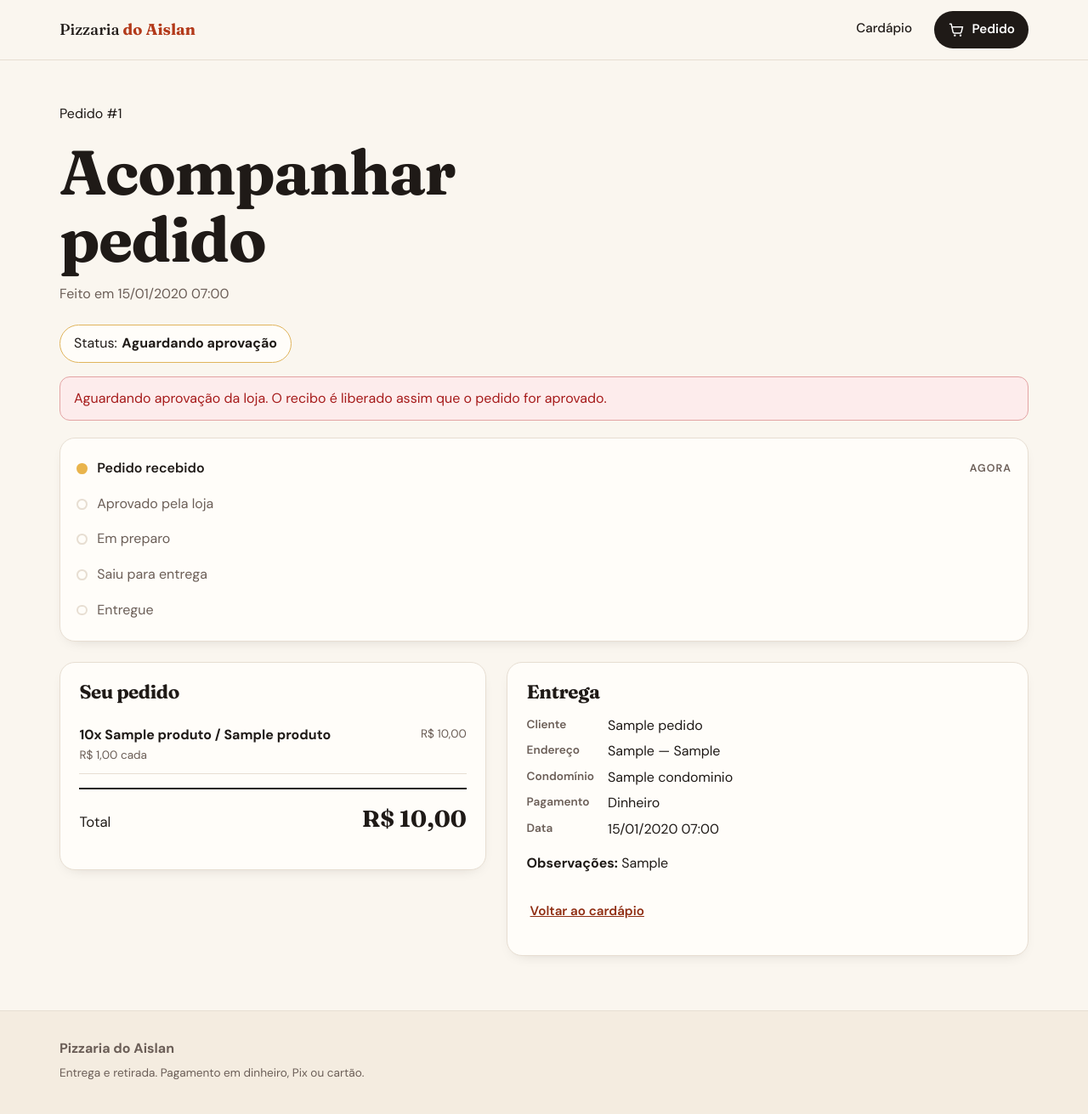
After one commit to kaikysousa/PizzariaDjango, a Django app: page /pedido/00000000-0000-0000-0000-000000000001/acompanhar/ in a window 1280 px wide. The commit adds this page. Shown: the whole page at 85% size. Run offline with Django 5.2, Linux system fonts and the light colour scheme; tables that the repository leaves empty hold one stand-in row (values such as "Sample post"); parts of the project's set-up code (start-up, migrations or seed data) failed here and were passed over.

Commit message:
feat(checkout): integra condominios e acompanhamento do pedido
- adiciona select de condominio ativo com dados de endereco em cada opcao
- preenche o endereco pelo condominio sem sobrescrever edicao manual
- redireciona o checkout para a pagina de acompanhamento por token
- exibe timeline, condominio e motivo de cancelamento
- libera o link do recibo somente apos a aprovacao
- cobre o fluxo com testes de condominio e acompanhamento

```diff
--- a/DjangoProject/urls.py
+++ b/DjangoProject/urls.py
@@ -10,6 +10,11 @@ urlpatterns = [
     path("", views.index, name="index"),
     path("carrinho/revisar/", views.revisar_pedido, name="revisar_pedido"),
     path("checkout/", views.checkout, name="checkout"),
+    path(
+        "pedido/<uuid:token>/acompanhar/",
+        views.acompanhar_pedido,
+        name="acompanhar_pedido",
+    ),
     path("pedido/<uuid:token>/recibo/", views.recibo, name="recibo"),
     path("painel/", include("painel.urls")),
 ]
--- a/pedidos/views.py
+++ b/pedidos/views.py
@@ -12,6 +12,23 @@ from django.views.decorators.http import require_POST
 from .forms import PedidoForm
 from .models import Categoria, Pedido, Produto
 from .services import criar_pedido, resolver_itens
+
+STATUS_COM_RECIBO = frozenset(
+    {
+        Pedido.Status.APROVADO,
+        Pedido.Status.PREPARANDO,
+        Pedido.Status.SAIU,
+        Pedido.Status.ENTREGUE,
+    }
+)
+
+ETAPAS_ACOMPANHAMENTO = [
+    (Pedido.Status.AGUARDANDO_APROVACAO, "Pedido recebido"),
+    (Pedido.Status.APROVADO, "Aprovado pela loja"),
+    (Pedido.Status.PREPARANDO, "Em preparo"),
+    (Pedido.Status.SAIU, "Saiu para entrega"),
+    (Pedido.Status.ENTREGUE, "Entregue"),
+]
 
 
 def index(request):
@@ -116,7 +133,7 @@ def checkout(request):
                 form.add_error(None, erro)
             else:
                 request.session.pop("carrinho", None)
-                return redirect("recibo", token=pedido.token)
+                return redirect("acompanhar_pedido", token=pedido.token)
 
         form.marcar_erros_acessiveis()
         request.session["checkout_token"] = uuid.uuid4().hex
@@ -153,6 +170,50 @@ def recibo(request, token):
     return response
 
 
+def _etapas_do_pedido(pedido):
+    """Monta a timeline com o estado de cada etapa do pedido."""
+    ordem = [status for status, _ in ETAPAS_ACOMPANHAMENTO]
+    if pedido.status not in ordem:
+        return []
+
+    indice_atual = ordem.index(pedido.status)
+    etapas = []
+    for indice, (status, rotulo) in enumerate(ETAPAS_ACOMPANHAMENTO):
+        if indice < indice_atual:
+            estado = "concluida"
+        elif indice == indice_atual:
+            estado = "atual"
+        else:
+            estado = "pendente"
+        etapas.append({"status": status, "rotulo": rotulo, "estado": estado})
+    return etapas
+
+
+@never_cache
+def acompanhar_pedido(request, token):
+    pedido = get_object_or_404(
+        Pedido.objects.select_related("condominio").prefetch_related(
+            "itens__produto", "itens__segundo_produto"
+        ),
+        token=token,
+    )
+    response = render(
+        request,
+        "pedidos/acompanhar.html",
+        {
+            "pedido": pedido,
+            "etapas": _etapas_do_pedido(pedido),
+            "mostrar_recibo": pedido.status in STATUS_COM_RECIBO,
+            "aguardando_aprovacao": (
+                pedido.status == Pedido.Status.AGUARDANDO_APROVACAO
+            ),
+            "cancelado": pedido.status == Pedido.Status.CANCELADO,
+        },
+    )
+    response["X-Robots-Tag"] = "noindex, nofollow"
+    return response
+
+
 def carrinho_json(request):
     """Endpoint opcional para depuração do carrinho da sessão."""
     itens, total = _carrinho_da_sessao(request)
--- a/static/css/estilos.css
+++ b/static/css/estilos.css
@@ -884,3 +884,130 @@ body:has(dialog[open]) {
 .marca {
   min-height: 44px;
 }
+
+/* Acompanhamento */
+.acompanhamento {
+  max-width: var(--container);
+  margin: 0 auto;
+  padding: clamp(2rem, 4vw, 3.5rem) 1.25rem 4rem;
+}
+
+.acompanhamento__cabecalho {
+  max-width: 60ch;
+  margin-bottom: 1.5rem;
+}
+
+.acompanhamento__apoio {
+  color: var(--tinta-suave);
+}
+
+.acompanhamento__status {
+  display: inline-flex;
+  align-items: baseline;
+  gap: 0.35rem;
+  background: var(--superficie);
+  border: 1px solid var(--borda);
+  border-radius: var(--raio-pill);
+  padding: 0.55rem 1rem;
+  margin: 0 0 1rem;
+}
+
+.acompanhamento__status--aguardando_aprovacao {
+  border-color: #e0b45c;
+}
+
+.acompanhamento__status--cancelado {
+  border-color: var(--erro);
+  color: var(--erro);
+}
+
+.acompanhamento__aviso {
+  margin: 0 0 1.25rem;
+}
+
+.timeline {
+  list-style: none;
+  display: grid;
+  gap: 0.15rem;
+  margin: 0 0 1.5rem;
+  padding: 1rem 1.2rem;
+  background: var(--superficie);
+  border: 1px solid var(--borda);
+  border-radius: var(--raio);
+  box-shadow: var(--sombra-suave);
+}
+
+.timeline__etapa {
+  display: flex;
+  align-items: center;
+  gap: 0.7rem;
+  padding: 0.45rem 0;
+  color: var(--tinta-suave);
+}
+
+.timeline__marcador {
+  width: 0.8rem;
+  height: 0.8rem;
+  border: 2px solid var(--borda);
+  border-radius: 50%;
+  flex: none;
+}
+
+.timeline__etapa--concluida,
+.timeline__etapa--atual {
+  color: var(--tinta);
+  font-weight: 600;
+}
+
+.timeline__etapa--concluida .timeline__marcador,
+.timeline__etapa--atual .timeline__marcador {
+  background: var(--acento);
+  border-color: var(--acento);
+}
+
+.timeline__atual {
+  margin-left: auto;
+  font-size: 0.78rem;
+  letter-spacing: 0.08em;
+  text-transform: uppercase;
+  color: var(--tinta-suave);
+}
+
+.acompanhamento__grade {
+  display: grid;
+  grid-template-columns: 0.9fr 1.1fr;
+  gap: 1.5rem;
+  align-items: start;
+}
+
+.acompanhamento__dados {
+  display: grid;
+  grid-template-columns: auto 1fr;
+  gap: 0.35rem 1rem;
+  margin: 0 0 1rem;
+}
+
+.acompanhamento__dados dt {
+  font-size: 0.85rem;
+  font-weight: 600;
+  color: var(--tinta-suave);
+}
+
+.acompanhamento__dados dd {
+  margin: 0;
+}
+
+.acompanhamento__observacoes {
+  margin: 0 0 1rem;
+}
+
+.acompanhamento .botao--texto {
+  display: inline-block;
+  margin-top: 0.75rem;
+}
+
+@media (max-width: 900px) {
+  .acompanhamento__grade {
+    grid-template-columns: 1fr;
+  }
+}
--- /dev/null
+++ b/templates/pedidos/acompanhar.html
@@ -0,0 +1,96 @@
+{% extends "base.html" %}
+
+{% block title %}Acompanhar pedido #{{ pedido.id }} — Pizzaria do Aislan{% endblock %}
+{% block description %}Acompanhe o status e os detalhes do seu pedido.{% endblock %}
+{% block extra_head %}<meta name="robots" content="noindex, nofollow">{% endblock %}
+
+{% block content %}
+<section class="acompanhamento" aria-labelledby="acompanhamento-titulo">
+  <header class="acompanhamento__cabecalho">
+    <p class="olho">Pedido #{{ pedido.id }}</p>
+    <h1 id="acompanhamento-titulo">Acompanhar pedido</h1>
+    <p class="acompanhamento__apoio">Feito em {{ pedido.criado_em|date:"d/m/Y H:i" }}</p>
+  </header>
+
+  <p class="acompanhamento__status acompanhamento__status--{{ pedido.status }}">
+    Status: <strong>{{ pedido.get_status_display }}</strong>
+  </p>
+
+  {% if aguardando_aprovacao %}
+    <div class="alerta acompanhamento__aviso" role="status">
+      Aguardando aprovação da loja. O recibo é liberado assim que o pedido for aprovado.
+    </div>
+  {% endif %}
+
+  {% if cancelado %}
+    <div class="alerta acompanhamento__aviso" role="alert">
+      <p>Este pedido foi cancelado.</p>
+      {% if pedido.motivo_cancelamento %}
+        <p>Motivo: {{ pedido.motivo_cancelamento }}</p>
+      {% endif %}
+    </div>
+  {% endif %}
+
+  {% if etapas %}
+    <ol class="timeline" aria-label="Etapas do pedido">
+      {% for etapa in etapas %}
+        <li class="timeline__etapa timeline__etapa--{{ etapa.estado }}">
+          <span class="timeline__marcador" aria-hidden="true"></span>
+          <span class="timeline__rotulo">{{ etapa.rotulo }}</span>
+          {% if etapa.estado == "atual" %}<span class="timeline__atual">Agora</span>{% endif %}
+        </li>
+      {% endfor %}
+    </ol>
+  {% endif %}
+
+  <div class="acompanhamento__grade">
+    <section class="resumo" aria-labelledby="acompanhamento-itens">
+      <h2 id="acompanhamento-itens">Seu pedido</h2>
+      <ul class="resumo__itens">
+        {% for item in pedido.itens.all %}
+          <li>
+            <div>
+              <strong>{{ item.quantidade }}x {{ item.nome }}</strong>
+              <span>R$ {{ item.preco_unitario|floatformat:2 }} cada</span>
+            </div>
+            <span>R$ {{ item.subtotal|floatformat:2 }}</span>
+          </li>
+        {% endfor %}
+      </ul>
+      <p class="resumo__total">Total <strong>R$ {{ pedido.total|floatformat:2 }}</strong></p>
+    </section>
+
+    <section class="dados" aria-labelledby="acompanhamento-entrega">
+      <h2 id="acompanhamento-entrega">Entrega</h2>
+      <dl class="acompanhamento__dados">
+        <dt>Cliente</dt>
+        <dd>{{ pedido.nome }}</dd>
+
+        <dt>Endereço</dt>
+        <dd>{{ pedido.endereco }}{% if pedido.endereco2 %} — {{ pedido.endereco2 }}{% endif %}</dd>
+
+        {% if pedido.condominio %}
+          <dt>Condomínio</dt>
+          <dd>{{ pedido.condominio.nome }}</dd>
+        {% endif %}
+
+        <dt>Pagamento</dt>
+        <dd>{{ pedido.get_pagamento_display }}</dd>
+
+        <dt>Data</dt>
+        <dd>{{ pedido.criado_em|date:"d/m/Y H:i" }}</dd>
+      </dl>
+
+      {% if pedido.observacoes %}
+        <p class="acompanhamento__observacoes"><strong>Observações:</strong> {{ pedido.observacoes }}</p>
+      {% endif %}
+
+      {% if mostrar_recibo %}
+        <a class="botao botao--primario botao--largo" href="{% url 'recibo' token=pedido.token %}">Ver recibo</a>
+      {% endif %}
+
+      <a class="botao botao--texto" href="{% url 'index' %}">Voltar ao cardápio</a>
+    </section>
+  </div>
+</section>
+{% endblock %}
```
Also changed, not shown: pedidos/forms.py (+66 -1 lines), pedidos/tests/test_condominios.py (added, +283 -0 lines), pedidos/tests/test_views.py (+4 -2 lines), templates/pedidos/checkout.html (+53 -0 lines).
